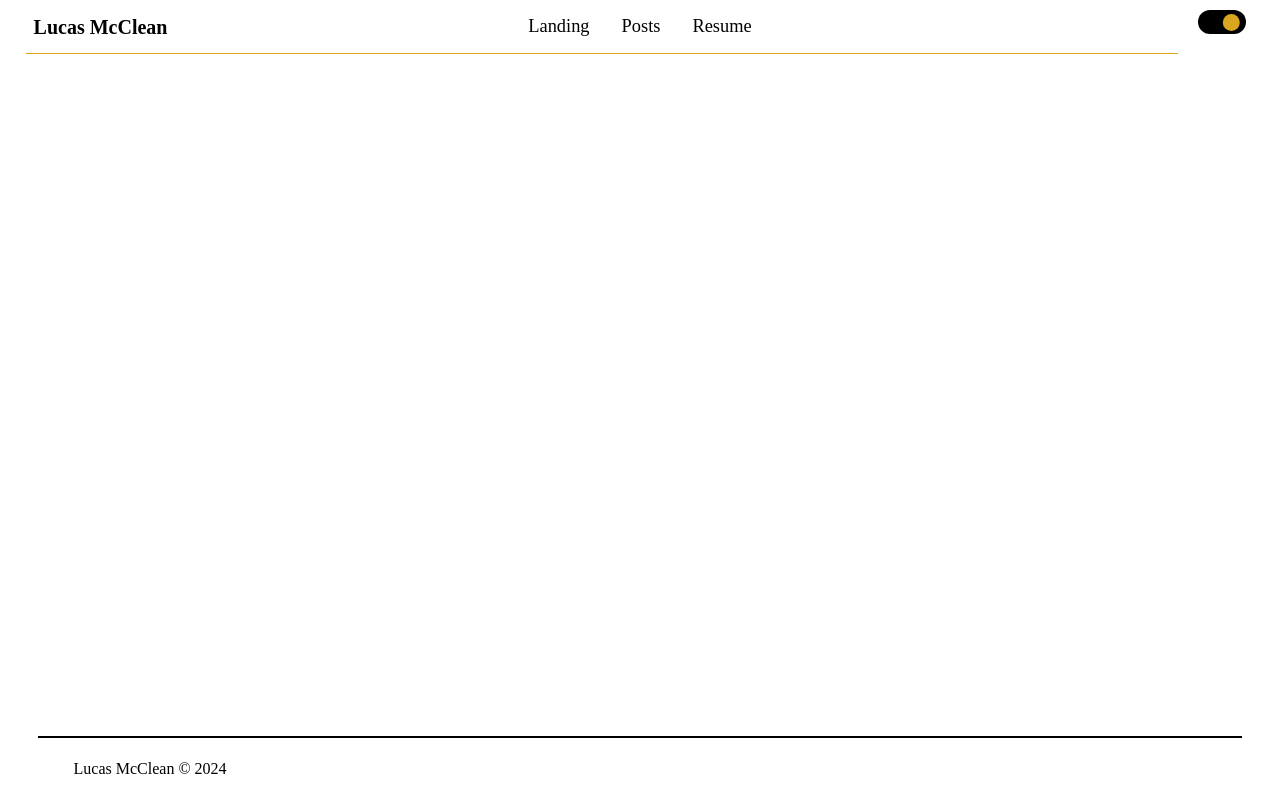
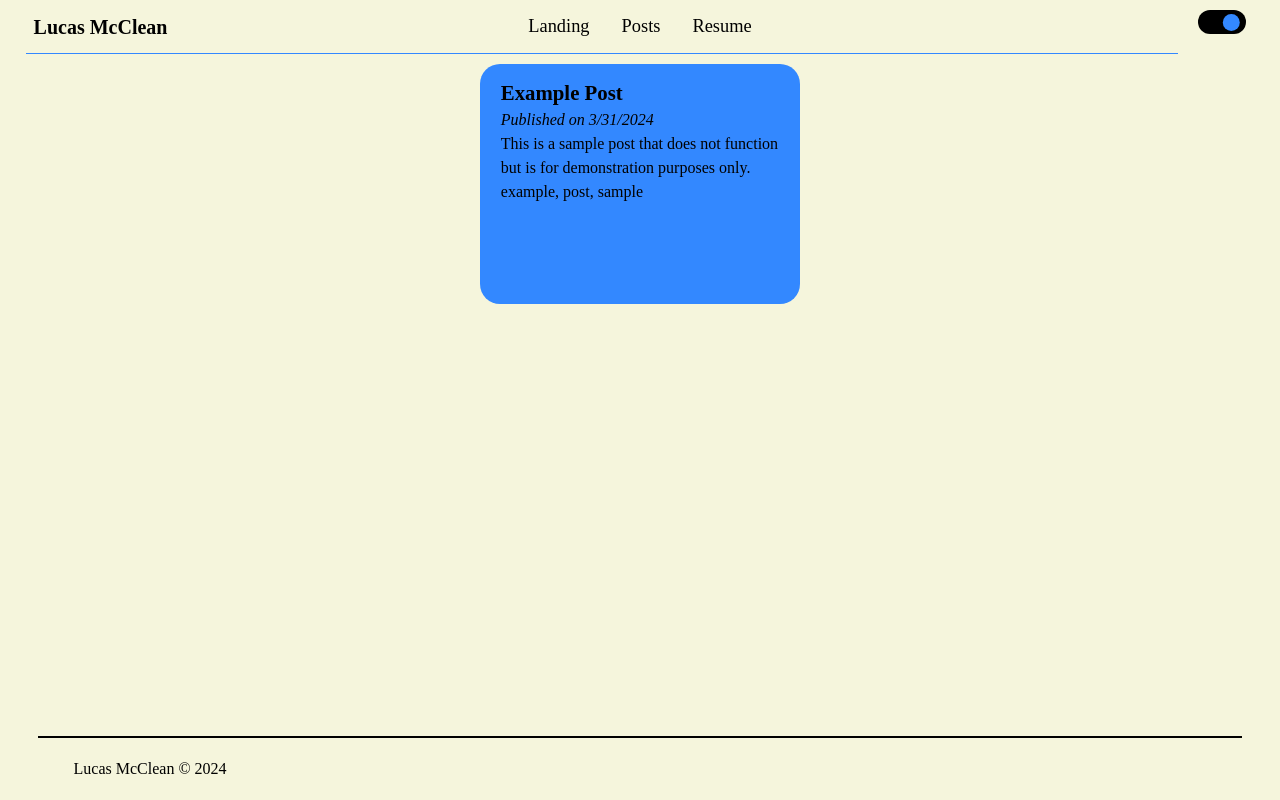
Before and after one commit to LucasMcClean/personal-website, a SvelteKit app: page /posts in a window 1280 px wide. Built offline with nearby package versions, Linux system fonts and the light colour scheme.

Commit message:
add post card

```diff
--- /dev/null
+++ b/src/lib/components/PostCard.svelte
@@ -0,0 +1,37 @@
+<script lang="ts">
+  export let postInfo: postMetadata;
+  export let postHeight: string;
+  export let postWidth: string;
+</script>
+
+<div id="post-card" style="height: {postHeight}; width: {postWidth};">
+  <a id="title" href={postInfo.url}>{postInfo.title}</a>
+  <p id="publish-date">
+    Published on {postInfo.publishDate.toLocaleDateString()}
+  </p>
+  <p id="description">{postInfo.description}</p>
+  <div id="tags" role="list">
+    {postInfo.tags.join(", ")}
+  </div>
+</div>
+
+<style>
+  #post-card {
+    padding-block: 0.8rem;
+    padding-inline: 1.3rem;
+    border-radius: 20px;
+    background: var(--clr-acc);
+  }
+  #title {
+    color: var(--clr-text);
+    text-decoration: none;
+    font-size: 1.3rem;
+    font-weight: bold;
+  }
+  #publish-date {
+    color: color-mix(var(--clr-text) 80%, transparent);
+    font-style: italic;
+  }
+  #tags {
+  }
+</style>
--- a/src/routes/posts/+page.svelte
+++ b/src/routes/posts/+page.svelte
@@ -0,0 +1,14 @@
+<script lang="ts">
+  import PostCard from "$lib/components/PostCard.svelte";
+
+  let examplePost: postMetadata = {
+    url: "/posts",
+    title: "Example Post",
+    publishDate: new Date(),
+    description:
+      "This is a sample post that does not function but is for demonstration purposes only.",
+    tags: ["example", "post", "sample"],
+  };
+</script>
+
+<PostCard postInfo={examplePost} postHeight="15rem" postWidth="20rem" />
--- a/static/vars.css
+++ b/static/vars.css
@@ -1,17 +1,17 @@
 :root {
   color-scheme: dark;
 
-  --clr-txt: white;
+  --clr-txt: beige;
   --clr-bg: black;
-  --clr-acc: goldenrod;
+  --clr-acc: #3388ff;
 }
 
 :root[theme="light"] {
   color-scheme: light;
 
   --clr-txt: black;
-  --clr-bg: white;
-  --clr-acc: goldenrod;
+  --clr-bg: beige;
+  --clr-acc: #3388ff;
 }
 
 html {
```
Also changed, not shown: src/app.d.ts (+8 -1 lines).
